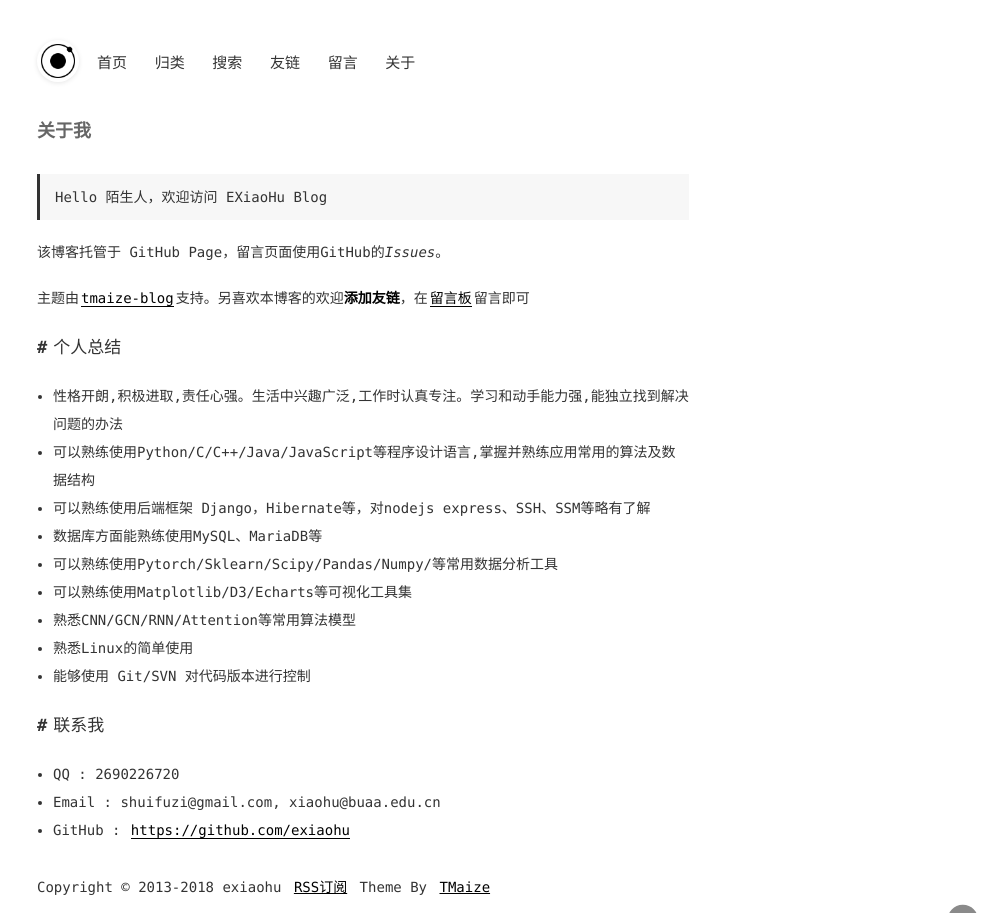
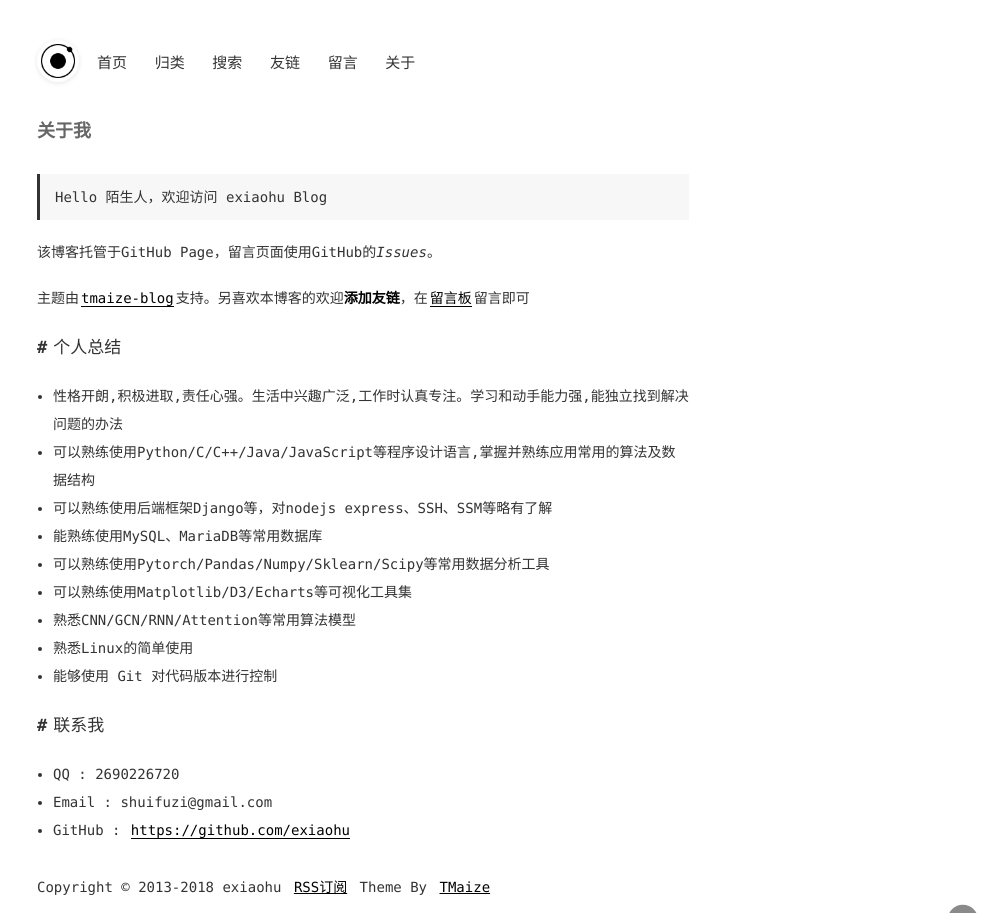
Before and after one commit to byq-luo/exiaohu.github.io, a Jekyll site: the page built from pages/about.md, in a window 1280 px wide. Shown: the whole page, without its empty margins (277-1280 px from the left). Built offline with Jekyll 4.4.1, drawn with Linux system fonts in a browser that asks for light colours.

```diff
--- a/_config.yml
+++ b/_config.yml
@@ -1,10 +1,10 @@
 encoding: utf-8
 
 # SEO相关信息
-title: EXiaoHu Blog
-description: EXiaoHu的个人博客
-keywords: EXiaoHu, Blog
-author: EXiaoHu
+title: exiaohu Blog
+description: exiaohu的个人博客
+keywords: exiaohu, blog
+author: exiaohu
 footerText: 'Copyright © 2013-2018 exiaohu'
 
 # 这些不要动
--- a/pages/about.md
+++ b/pages/about.md
@@ -3,9 +3,9 @@ layout: mypost
 title: 关于我
 ---
 
-> Hello 陌生人，欢迎访问 EXiaoHu Blog
+> Hello 陌生人，欢迎访问 exiaohu Blog
 
-该博客托管于 GitHub Page，留言页面使用GitHub的*Issues*。
+该博客托管于GitHub Page，留言页面使用GitHub的*Issues*。
 
 主题由[tmaize-blog](https://github.com/TMaize/tmaize-blog)支持。另喜欢本博客的欢迎**添加友链**，在[留言板](chat.html)留言即可
 
@@ -15,11 +15,11 @@ title: 关于我
 
 - 可以熟练使用Python/C/C++/Java/JavaScript等程序设计语言,掌握并熟练应用常用的算法及数据结构
 
-- 可以熟练使用后端框架 Django，Hibernate等，对nodejs express、SSH、SSM等略有了解
+- 可以熟练使用后端框架Django等，对nodejs express、SSH、SSM等略有了解
 
-- 数据库方面能熟练使用MySQL、MariaDB等
+- 能熟练使用MySQL、MariaDB等常用数据库
 
-- 可以熟练使用Pytorch/Sklearn/Scipy/Pandas/Numpy/等常用数据分析工具
+- 可以熟练使用Pytorch/Pandas/Numpy/Sklearn/Scipy等常用数据分析工具
 
 - 可以熟练使用Matplotlib/D3/Echarts等可视化工具集
 
@@ -27,7 +27,7 @@ title: 关于我
 
 - 熟悉Linux的简单使用
 
-- 能够使用 Git/SVN 对代码版本进行控制
+- 能够使用 Git 对代码版本进行控制
 
 
 
@@ -35,6 +35,6 @@ title: 关于我
 
 - QQ : 2690226720
 
-- Email : shuifuzi@gmail.com, xiaohu@buaa.edu.cn
+- Email : shuifuzi@gmail.com
 
 - GitHub : [https://github.com/exiaohu](https://github.com/exiaohu)
```
